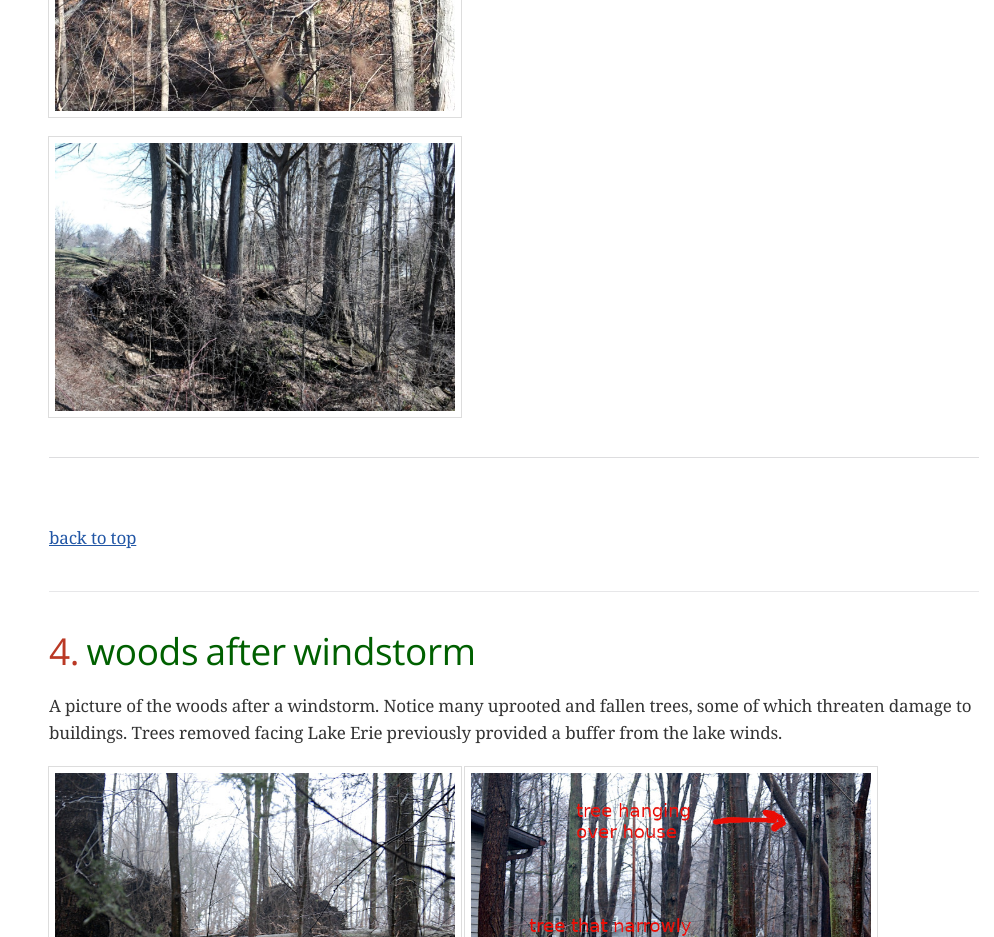
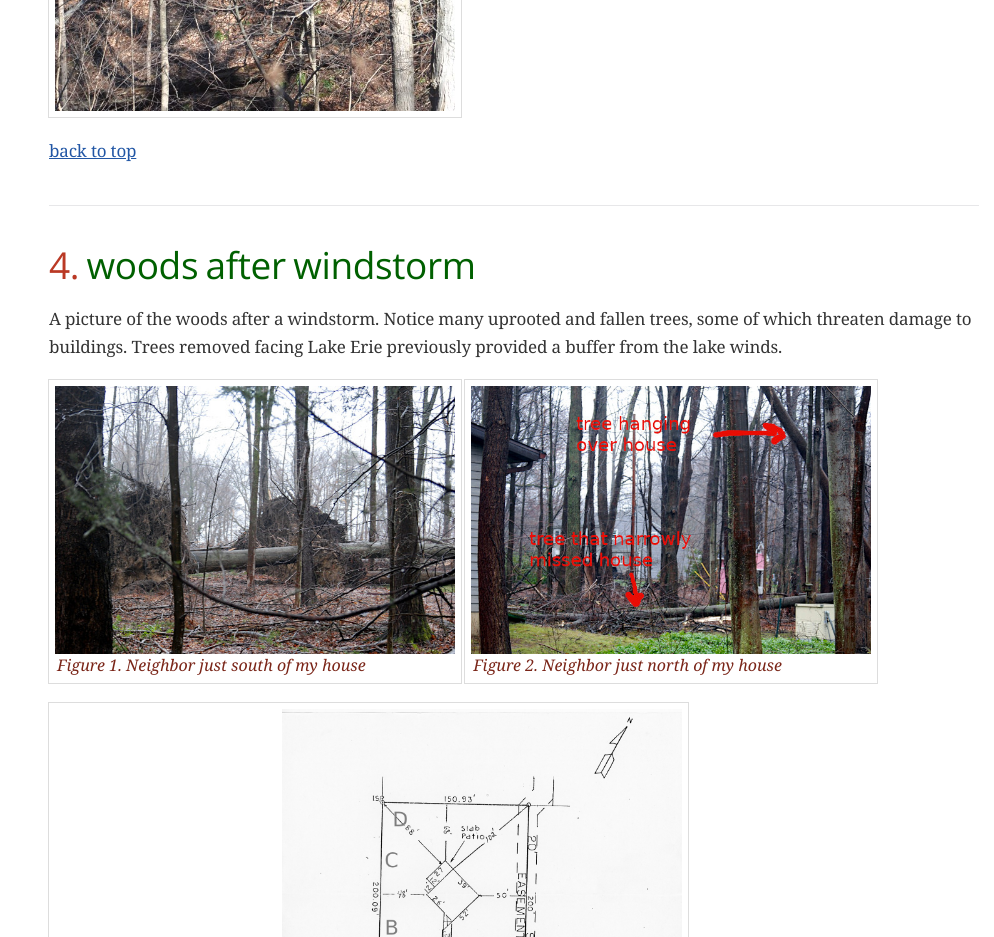
Before and after one commit to eriephil/eriephil.github.io, a plain HTML site: page logging.html in a window 1280 px wide. Shown: the part 4140-5077 px from the top of the page, without its empty margins (286-1280 px from the left). Drawn offline with nearby package versions, Linux system fonts and the light colour scheme; a web font is replaced by a local one.

Commit message:
Remove image block from logging.html
Removed an image block and adjusted the layout.

```diff
--- a/logging.html
+++ b/logging.html
@@ -592,15 +592,7 @@ body.book #toc,body.book #preamble,body.book h1.sect0,body.book .sect1>h2{page-b
 <img src="images/debris_ravine/debris_ravine-4.JPG" alt="trees Feb 2026 showing debris in ravine" width="400" height="600">
 </div>
 </div>
-<div class="imageblock thumb">
-<div class="content">
-<img src="images/debris_ravine/debris_ravine-5.JPG" alt="trees Feb 2026 showing debris in ravine" width="400" height="600">
-</div>
-</div>
-<hr>
-<div class="paragraph">
-<p><br></p>
-</div>
+
 <div class="paragraph">
 <p><a href="#top">back to top</a></p>
 </div>
```
